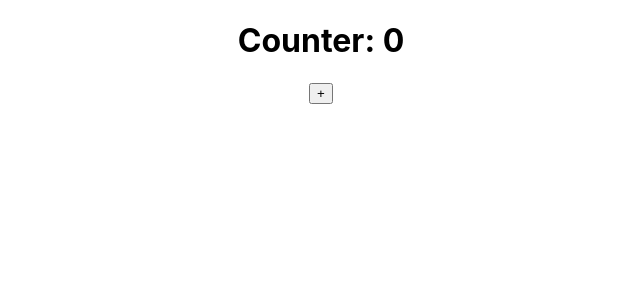
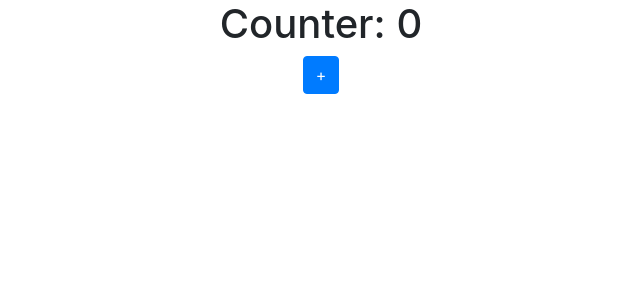
Before and after one commit to florianthom/React-Redux-Workshop, a React (Create React App) app: page / in a window 1280 px wide. Shown: the top 300 px of the page, without its empty margins (319-959 px from the left). Built offline with nearby package versions, Linux system fonts and the light colour scheme.

Commit message:
Added bootstrap

```diff
--- a/package.json
+++ b/package.json
@@ -3,7 +3,9 @@
   "version": "0.1.0",
   "private": true,
   "dependencies": {
+    "bootstrap": "^4.5.3",
     "react": "^17.0.1",
+    "react-bootstrap": "^1.4.0",
     "react-dom": "^17.0.1",
     "react-redux": "^7.2.2",
     "react-router-dom": "^5.2.0",
@@ -39,9 +41,11 @@
     "@testing-library/jest-dom": "^5.11.6",
     "@testing-library/react": "^11.2.2",
     "@testing-library/user-event": "^12.6.0",
+    "@types/bootstrap": "^5.0.1",
     "@types/jest": "^26.0.19",
     "@types/node": "^12.19.9",
     "@types/react": "^16.14.2",
+    "@types/react-bootstrap": "^0.32.25",
     "@types/react-dom": "^16.9.10",
     "@types/react-redux": "^7.1.12",
     "@types/react-router-dom": "^5.1.6",
--- a/src/components/common/app/app.scss
+++ b/src/components/common/app/app.scss
@@ -1,38 +1 @@
-.App {
-  text-align: center;
-}
-
-.App-logo {
-  height: 40vmin;
-  pointer-events: none;
-}
-
-@media (prefers-reduced-motion: no-preference) {
-  .App-logo {
-    animation: App-logo-spin infinite 20s linear;
-  }
-}
-
-.App-header {
-  background-color: #282c34;
-  min-height: 100vh;
-  display: flex;
-  flex-direction: column;
-  align-items: center;
-  justify-content: center;
-  font-size: calc(10px + 2vmin);
-  color: white;
-}
-
-.App-link {
-  color: #61dafb;
-}
-
-@keyframes App-logo-spin {
-  from {
-    transform: rotate(0deg);
-  }
-  to {
-    transform: rotate(360deg);
-  }
-}
+@import "~bootstrap/scss/bootstrap";
--- a/src/components/common/app/app.tsx
+++ b/src/components/common/app/app.tsx
@@ -11,7 +11,7 @@ import ProjectList from '../../project/project-list';
 
 function App(): JSX.Element {
     return (
-        <div className="App">
+        <div>
             <Switch>
                 <Route path={'/'} exact component={Home} />
                 <Route path={'/project'} exact component={ProjectList} />
--- /dev/null
+++ b/src/components/home/home.scss
@@ -0,0 +1,6 @@
+@import "~bootstrap/scss/bootstrap";
+
+
+.home {
+  text-align: center;
+}
--- a/src/components/home/home.tsx
+++ b/src/components/home/home.tsx
@@ -2,15 +2,17 @@ import React from 'react';
 import { useDispatch, useSelector } from 'react-redux';
 import { RootState } from '../../store';
 import { increment } from '../../actions';
+import Button from 'react-bootstrap/Button';
+import './home.scss';
 
 function Home(): JSX.Element {
     const counter: number = useSelector((state: RootState) => state.CounterState.Counter);
     const dispatch = useDispatch();
 
     return (
-        <div className="App">
+        <div className="home">
             <h1>Counter: {counter}</h1>
-            <button onClick={() => dispatch(increment())}>+</button>
+            <Button onClick={() => dispatch(increment())}>+</Button>
         </div>
     );
 }
--- a/src/index.tsx
+++ b/src/index.tsx
@@ -23,7 +23,4 @@ ReactDOM.render(
     document.getElementById('root'),
 );
 
-// If you want to start measuring performance in your header, pass a function
-// to log results (for example: reportWebVitals(console.log))
-// or send to an analytics endpoint. Learn more: https://bit.ly/CRA-vitals
 reportWebVitals();
```
Also changed, not shown: 2 other files (tests, documents, lock files or other folders).
